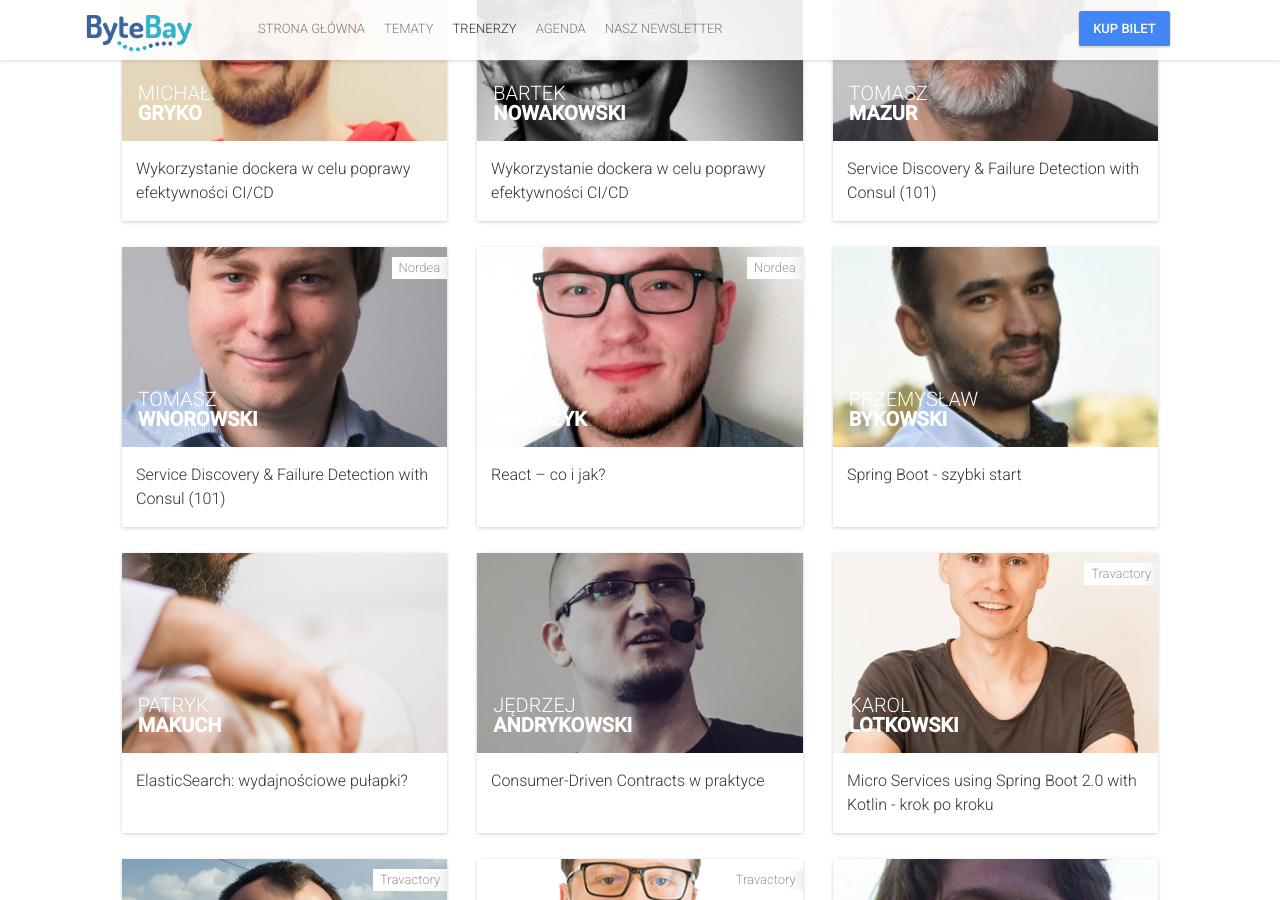
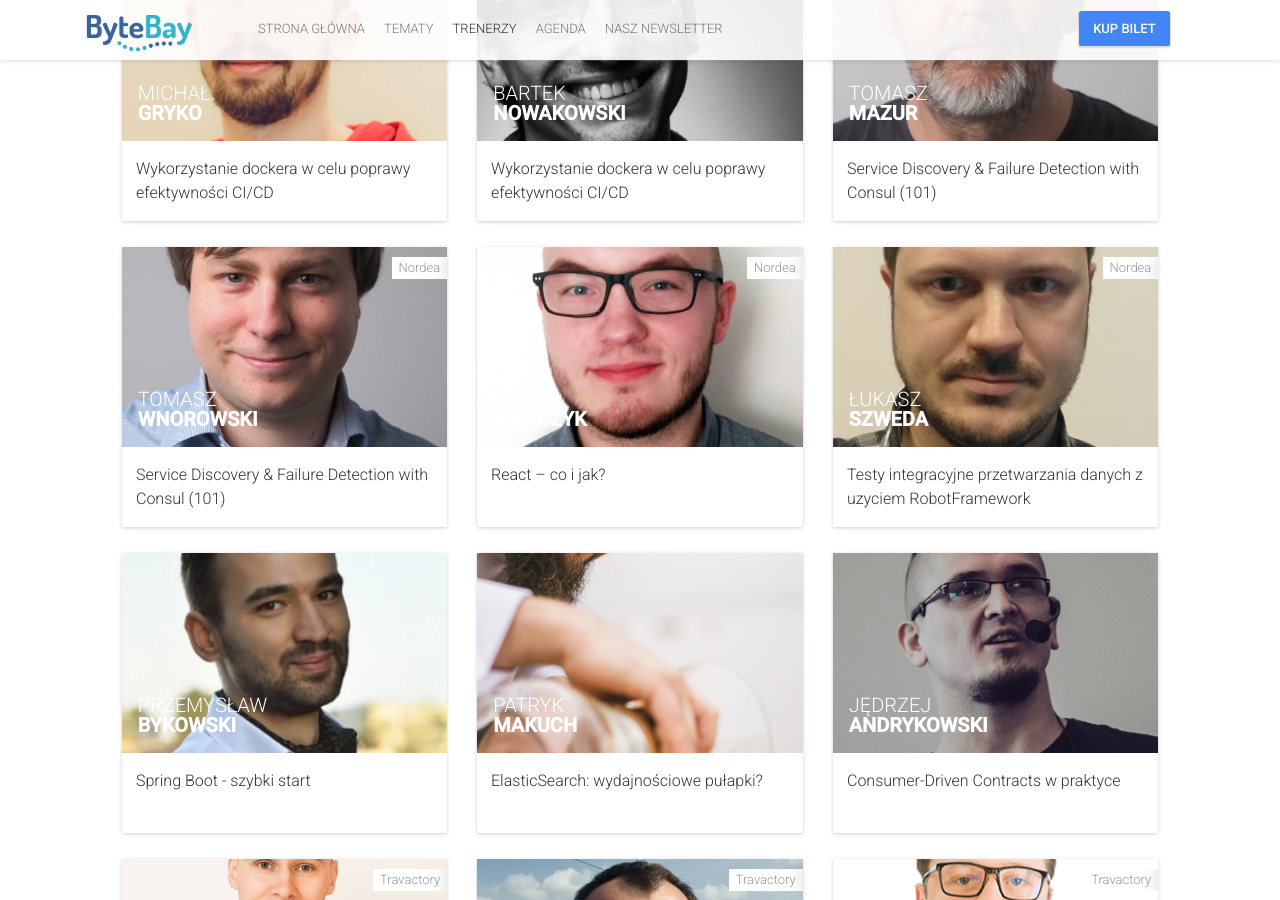
Before and after one commit to 42patterns/bytebay-website, a Jekyll site: the page built from speakers.html, in a window 1280 px wide and 900 px high, scrolled down 3882 px. Built offline with Jekyll 4.4.1, drawn with Linux system fonts in a browser that asks for light colours; nearby versions of some CDN libraries; comment, search, counter and statistics services are not loaded.

Commit message:
Lukasz Sz. photo

```diff
--- a/_data/speakers.yml
+++ b/_data/speakers.yml
@@ -461,6 +461,7 @@
   name: "Łukasz"
   surname: "Szweda"
   company: "Nordea"
+  thumbnailUrl: lukasz_szweda.jpg
   ribbon:
     - {abbr: "Nordea", title: "Nordea", url: "http://nordea.pl/it"}
 
```
Also changed, not shown: img/people/lukasz_szweda.jpg (added).
